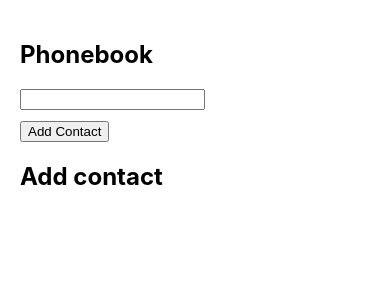
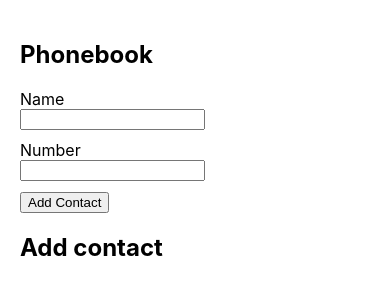
Before and after one commit to OlehFilyak/goit-react-hw-02-phonebook, a React (Create React App) app: page / in a window 390 px wide. Shown: the top 300 px of the page. Built offline with nearby package versions, Linux system fonts and the light colour scheme; the HTML template or start-up script is replaced by a standard one.

Commit message:
added components: Phonebook editor, PhonebookList, PhoneBookItem, added nanoid package

```diff
--- a/package.json
+++ b/package.json
@@ -6,6 +6,7 @@
     "@testing-library/jest-dom": "^5.14.1",
     "@testing-library/react": "^11.2.7",
     "@testing-library/user-event": "^12.8.3",
+    "nanoid": "^3.1.23",
     "react": "^17.0.2",
     "react-dom": "^17.0.2",
     "react-scripts": "4.0.3",
--- a/src/App.js
+++ b/src/App.js
@@ -1,30 +1,47 @@
 import React from "react";
+import { nanoid } from "nanoid";
 import Section from "./Components/Section/Section";
+import PhoneBookList from "./Components/PhoneBookList/PhoneBookList";
+import PhoneBookEditor from "./Components/PhoneBookEditor/PhoneBookEditor";
 import "./App.css";
 
 class App extends React.Component {
   state = {
     contacts: [],
     name: "",
+    number: "",
   };
+
+  handleRecordNameToStateName = (e) => {
+    this.setState({ [e.target.name]: e.target.value });
+  };
+
+  handleAddNewContact = (e) => {
+    e.preventDefault();
+    let contact = {
+      name: this.state.name,
+      number: this.state.number,
+      id: nanoid(),
+    };
+    this.setState((prevState) => ({
+      contacts: [...prevState.contacts, contact],
+    }));
+    console.log(contact);
+    console.log(this.state.contacts);
+  };
+
   render() {
     return (
       <div className="App">
         <Section title={"Phonebook"}>
-          <input
-            type="text"
-            name="name"
-            pattern="^[a-zA-Zа-яА-Я]+(([' -][a-zA-Zа-яА-Я ])?[a-zA-Zа-яА-Я]*)*$"
-            title="Имя может состоять только из букв, апострофа, тире и пробелов. Например Adrian, Jacob Mercer, Charles de Batz de Castelmore d'Artagnan и т. п."
-            required
-            style={{
-              display: "block",
-              marginBottom: "10px",
-            }}
+          <PhoneBookEditor
+            handleAddNewContact={this.handleAddNewContact}
+            handleRecordNameToStateName={this.handleRecordNameToStateName}
           />
-          <button type="button">Add Contact</button>
         </Section>
-        <Section title={"Add contact"}></Section>
+        <Section title={"Add contact"}>
+          <PhoneBookList contacts={this.state.contacts} />
+        </Section>
       </div>
     );
   }
--- /dev/null
+++ b/src/Components/PhoneBookEditor/PhoneBookEditor.jsx
@@ -0,0 +1,43 @@
+function PhoneBookEditor({ handleAddNewContact, handleRecordNameToStateName }) {
+  return (
+    <div>
+      <form onSubmit={handleAddNewContact}>
+        <label>
+          Name
+          <input
+            type="text"
+            name="name"
+            pattern="^[a-zA-Zа-яА-Я]+(([' -][a-zA-Zа-яА-Я ])?[a-zA-Zа-яА-Я]*)*$"
+            title="Имя может состоять только из букв, апострофа, тире и пробелов. Например Adrian, Jacob Mercer, Charles de Batz de Castelmore d'Artagnan и т. п."
+            required
+            style={{
+              display: "block",
+              marginBottom: "10px",
+            }}
+            onChange={handleRecordNameToStateName}
+          />
+        </label>
+
+        <label>
+          Number
+          <input
+            type="tel"
+            name="number"
+            pattern="\+?\d{1,4}?[-.\s]?\(?\d{1,3}?\)?[-.\s]?\d{1,4}[-.\s]?\d{1,4}[-.\s]?\d{1,9}"
+            title="Номер телефона должен состоять цифр и может содержать пробелы, тире, круглые скобки и может начинаться с +"
+            required
+            style={{
+              display: "block",
+              marginBottom: "10px",
+            }}
+            onChange={handleRecordNameToStateName}
+          />
+        </label>
+
+        <button type="submit">Add Contact</button>
+      </form>
+    </div>
+  );
+}
+
+export default PhoneBookEditor;
--- /dev/null
+++ b/src/Components/PhoneBookList/PhoneBookList.jsx
@@ -0,0 +1,14 @@
+import PhoneBookListItem from "../PhoneBookListItem/PhoneBookListItem";
+function PhoneBookList({ contacts }) {
+  return (
+    <ul>
+      {contacts.map(({ name, number, id }) => {
+        return (
+          <PhoneBookListItem key={id} name={name} number={number} id={id} />
+        );
+      })}
+    </ul>
+  );
+}
+
+export default PhoneBookList;
--- /dev/null
+++ b/src/Components/PhoneBookListItem/PhoneBookListItem.jsx
@@ -0,0 +1,10 @@
+function PhoneBookListItem({ id, name, number }) {
+  return (
+    <li key={id}>
+      <p>Name: {name}</p>
+      <p>Number: {number}</p>
+    </li>
+  );
+}
+
+export default PhoneBookListItem;
```
